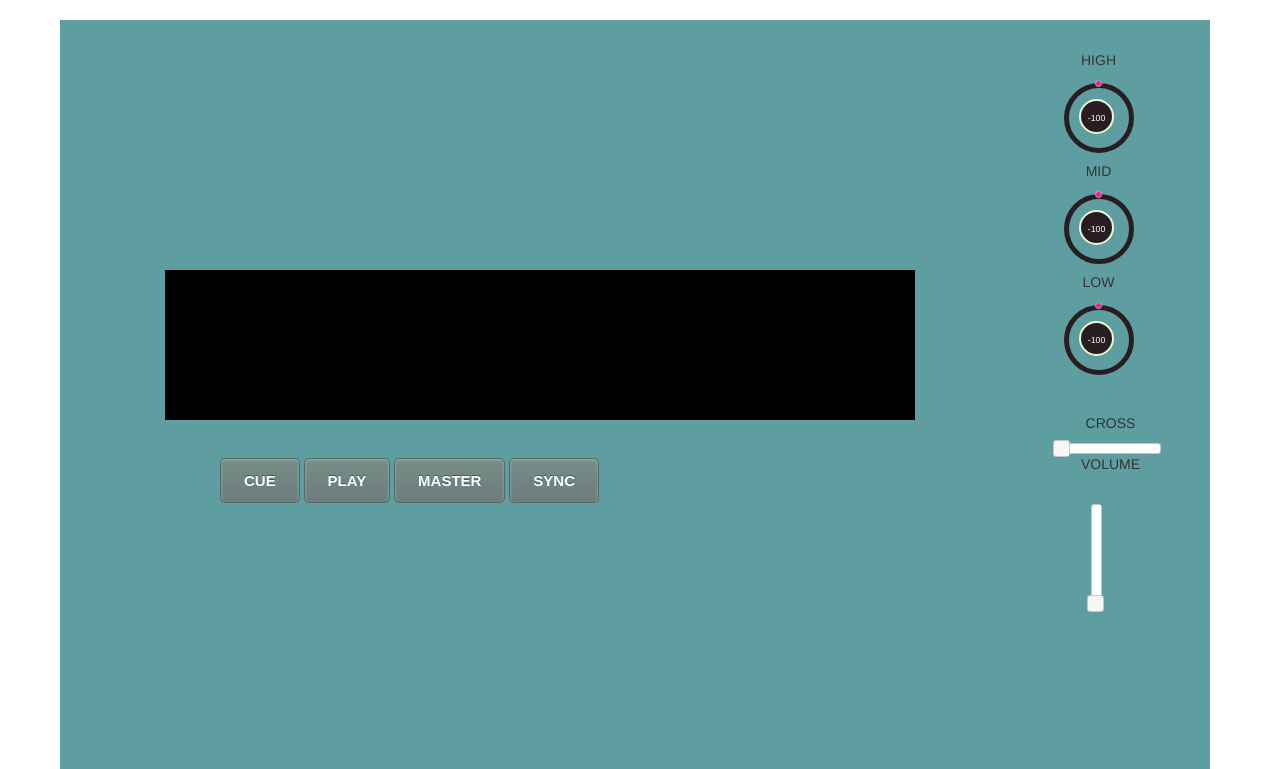
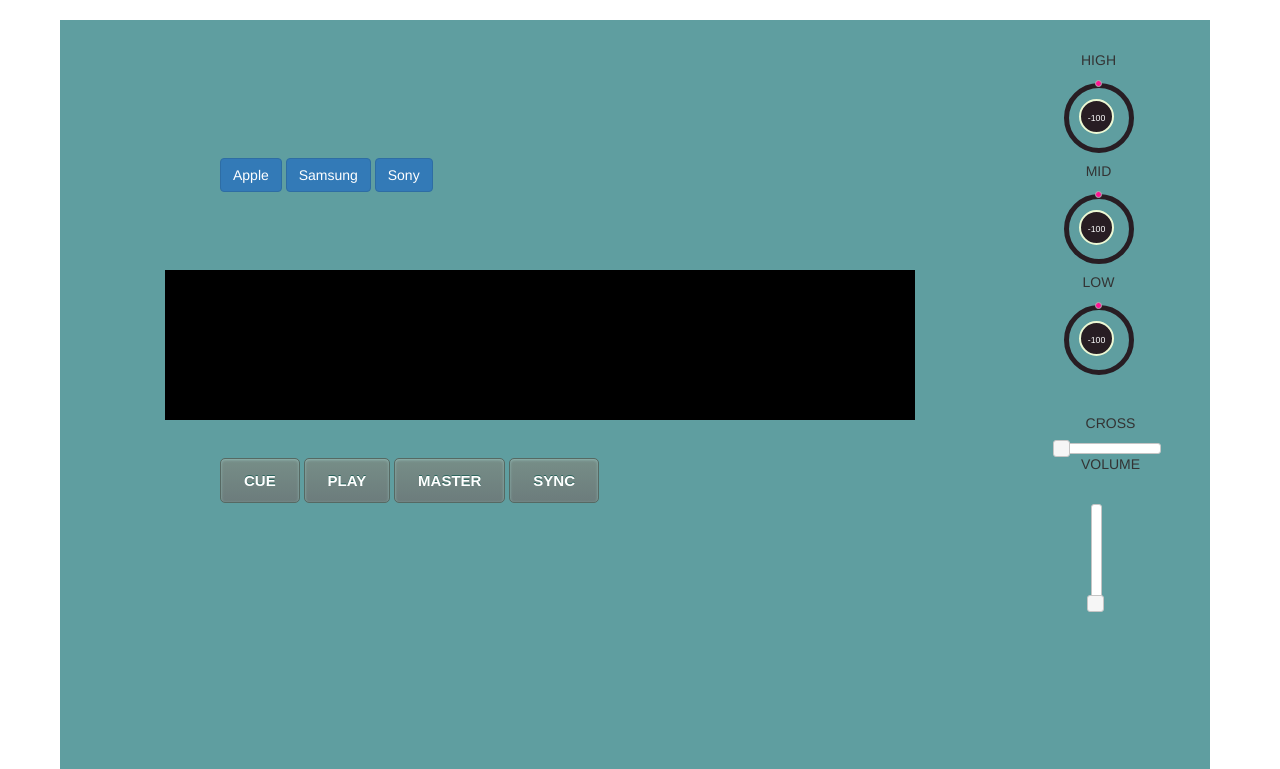
Before and after one commit to AWESOMEMELOVER/unixProject, a PHP site: page / in a window 1280 px wide. Shown: the top 769 px of the page. Run offline with PHP 8.4, Linux system fonts and the light colour scheme.

Commit message:
another minor fixes

```diff
--- a/index.html
+++ b/index.html
@@ -48,7 +48,7 @@
             </div>
      </div >
 
-     <div class = "controlPanel">
+
          <div class="waveform">
          </div>
          <div class="buttonHolder" >
@@ -57,7 +57,14 @@
              <a href="#" class="myButton">MASTER</a>
              <a href="#" class="myButton">SYNC</a>
          </div>
-     </div>
+
+        <div class="topButtonHolder" >
+            <div class="btn-group-horizontal">
+  <button type="button" class="btn btn-primary">Apple</button>
+  <button type="button" class="btn btn-primary">Samsung</button>
+  <button type="button" class="btn btn-primary">Sony</button>
+</div>
+         </div>
      </div>
     <script src="https://maxcdn.bootstrapcdn.com/bootstrap/3.3.7/js/bootstrap.min.js"></script>
     <script src="js/jquery-1.7.2.min.js"></script>
--- a/styles/style.css
+++ b/styles/style.css
@@ -74,6 +74,19 @@ p.in{
     margin: auto;
 }
 
+.topButtonHolder{
+     width: 600px;
+    height: 100px;
+
+    position: absolute;
+    top:0;
+    bottom: 50%;
+    left: 0;
+    right: 20%;
+
+    margin: auto;
+}
+
 .myButton {
     -moz-box-shadow:inset 0px 1px 3px 0px #91b8b3;
     -webkit-box-shadow:inset 0px 1px 3px 0px #91b8b3;
@@ -114,3 +127,8 @@ p.in{
     position:relative;
     top:1px;
 }
+#cueHolder{
+
+    width: 130px;
+    height: 50px;
+}
```
